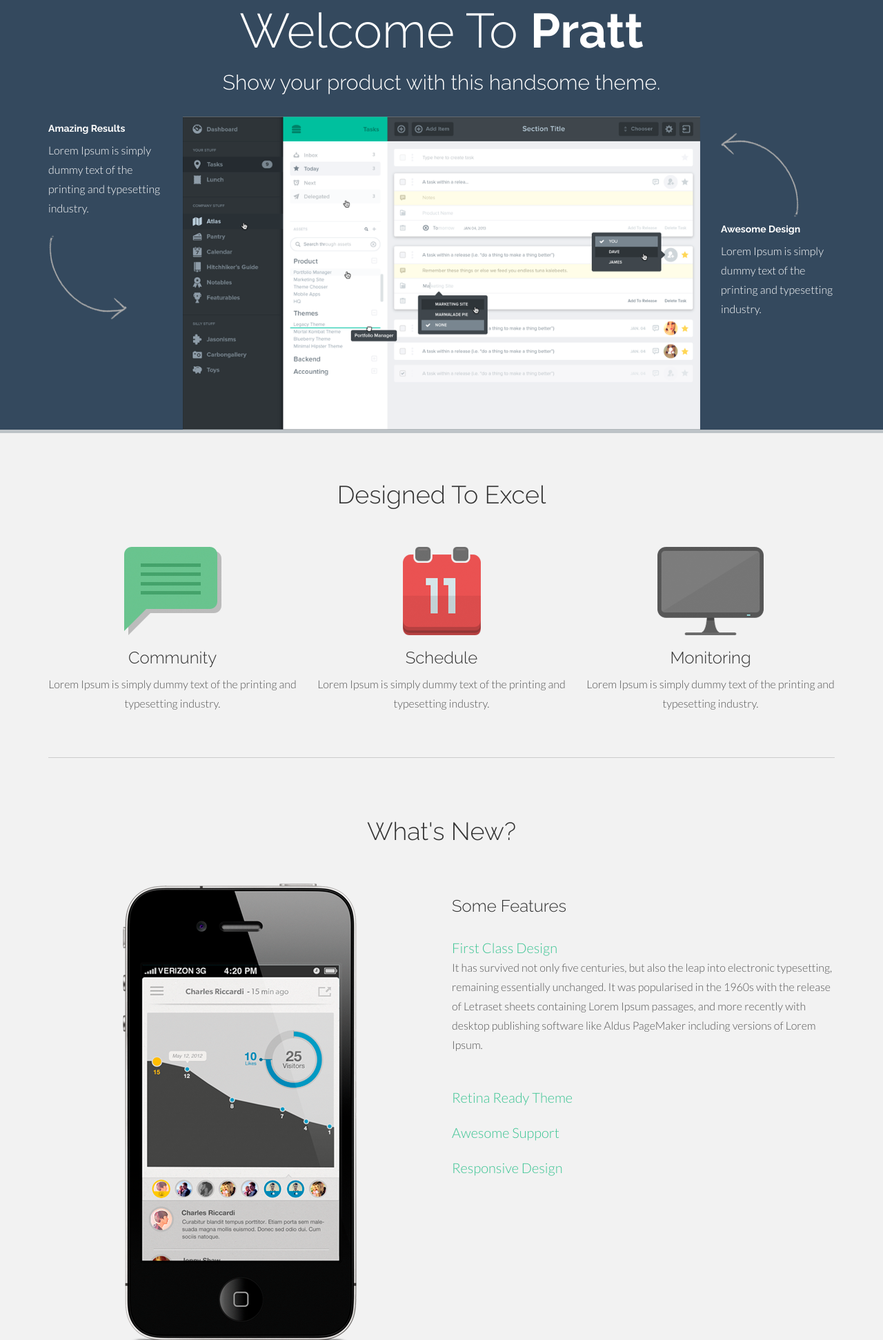
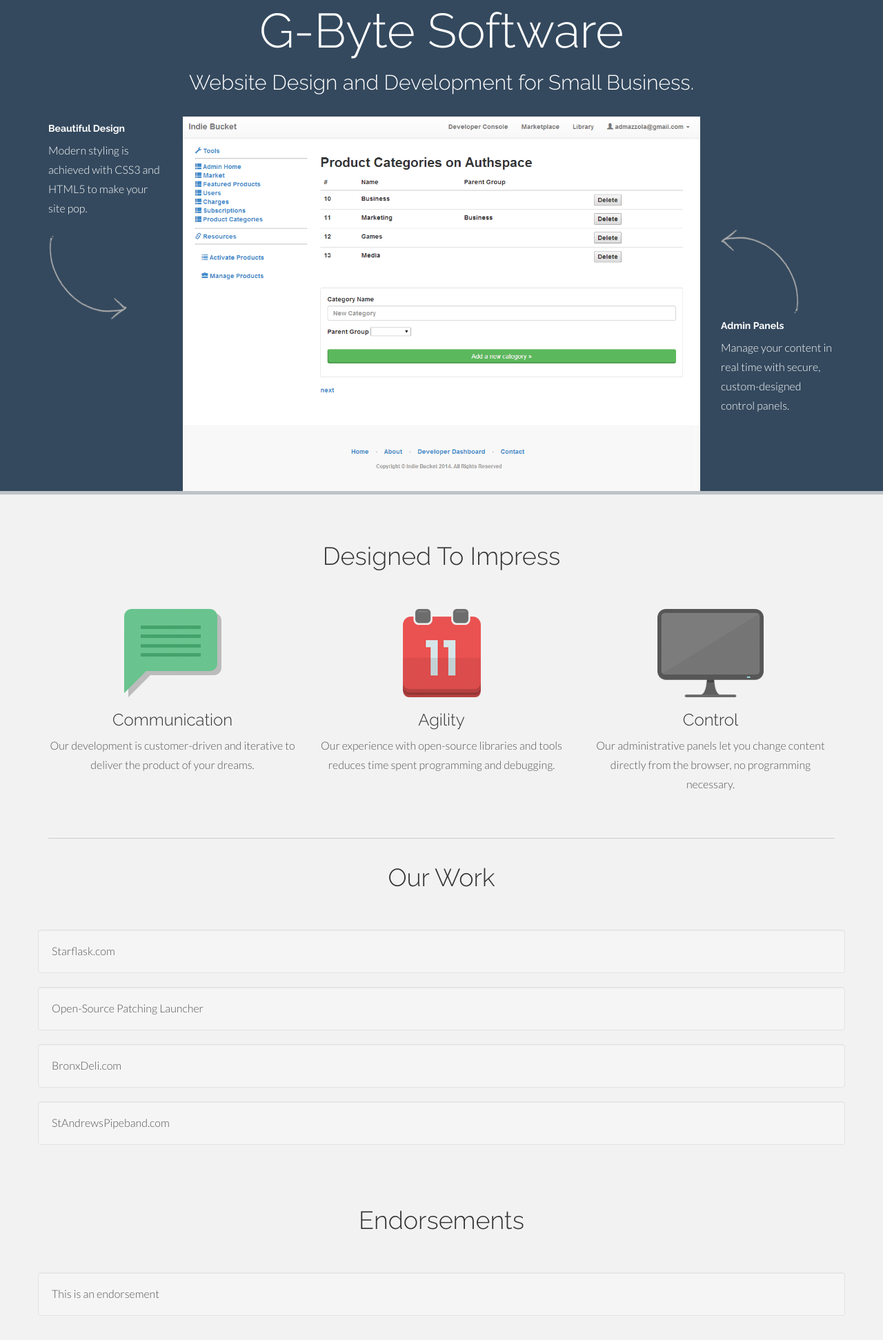
Before and after one commit to ethereumdegen/oldgithub.io, a plain HTML site: page index.html in a window 1280 px wide. Shown: the part 134-2077 px from the top of the page at 69% size. Drawn offline with Linux system fonts and the light colour scheme.

Commit message:
Added gbyte

```diff
--- a/index.html
+++ b/index.html
@@ -7,7 +7,7 @@
     <meta name="author" content="Alvarez.is - BlackTie.co">
     <link rel="shortcut icon" href="assets/ico/favicon.png">
 
-    <title>Pratt - Free Bootstrap 3 Theme</title>
+    <title>G-Byte Software Solutions</title>
 
     <!-- Bootstrap core CSS -->
     <link href="assets/css/bootstrap.css" rel="stylesheet">
@@ -35,12 +35,12 @@
 	            <span class="icon-bar"></span>
 	            <span class="icon-bar"></span>
 	          </button>
-	          <a class="navbar-brand" href="#"><b>Pratt</b></a>
+	          <a class="navbar-brand" href="#"><b>G-Byte Software</b></a>
 	        </div>
 	        <div class="navbar-collapse collapse">
 	          <ul class="nav navbar-nav">
 	            <li class="active"><a href="#home" class="smothscroll">Home</a></li>
-	            <li><a href="#desc" class="smothscroll">Description</a></li>
+	            <li><a href="#desc" class="smothscroll">Experience</a></li>
 	            <li><a href="#showcase" class="smothScroll">Showcase</a></li>
 	            <li><a href="#contact" class="smothScroll">Contact</a></li>
 	          </ul>
@@ -54,24 +54,24 @@
 	    <div class="container">
 	    	<div class="row centered">
 	    		<div class="col-lg-12">
-					<h1>Welcome To <b>Pratt</b></h1>
-					<h3>Show your product with this handsome theme.</h3>
+					<h1>G-Byte Software</h1>
+					<h3>Website Design and Development for Small Business.</h3>
 					<br>
 	    		</div>
 
 	    		<div class="col-lg-2">
-	    			<h5>Amazing Results</h5>
-	    			<p>Lorem Ipsum is simply dummy text of the printing and typesetting industry.</p>
+	    			<h5>Beautiful Design</h5>
+	    			<p>Modern styling is achieved with CSS3 and HTML5 to make your site pop.</p>
 	    			<img class="hidden-xs hidden-sm hidden-md" src="assets/img/arrow1.png">
 	    		</div>
 	    		<div class="col-lg-8">
-	    			<img class="img-responsive" src="assets/img/app-bg.png" alt="">
+	    			<img class="img-responsive" src="assets/img/app.png" alt="">
 	    		</div>
-	    		<div class="col-lg-2">
+	    		<div class="col-lg-2" style="padding-top:140px">
 	    			<br>
 	    			<img class="hidden-xs hidden-sm hidden-md" src="assets/img/arrow2.png">
-	    			<h5>Awesome Design</h5>
-	    			<p>Lorem Ipsum is simply dummy text of the printing and typesetting industry.</p>
+	    			<h5>Admin Panels</h5>
+	    			<p>Manage your content in real time with secure, custom-designed control panels.</p>
 	    		</div>
 	    	</div>
 	    </div> <!--/ .container -->
@@ -83,23 +83,23 @@
 	<div id="intro">
 		<div class="container">
 			<div class="row centered">
-				<h1>Designed To Excel</h1>
+				<h1>Designed To Impress</h1>
 				<br>
 				<br>
 				<div class="col-lg-4">
 					<img src="assets/img/intro01.png" alt="">
-					<h3>Community</h3>
-					<p>Lorem Ipsum is simply dummy text of the printing and typesetting industry.</p>
+					<h3>Communication</h3>
+					<p>Our development is customer-driven and iterative to deliver the product of your dreams.</p>
 				</div>
 				<div class="col-lg-4">
 					<img src="assets/img/intro02.png" alt="">
-					<h3>Schedule</h3>
-					<p>Lorem Ipsum is simply dummy text of the printing and typesetting industry.</p>
+					<h3>Agility</h3>
+					<p>Our experience with open-source libraries and tools reduces time spent programming and debugging.</p>
 				</div>
 				<div class="col-lg-4">
 					<img src="assets/img/intro03.png" alt="">
-					<h3>Monitoring</h3>
-					<p>Lorem Ipsum is simply dummy text of the printing and typesetting industry.</p>
+					<h3>Control</h3>
+					<p>Our administrative panels let you change content directly from the browser, no programming necessary.</p>
 				</div>
 			</div>
 			<br>
@@ -107,13 +107,51 @@
 	    </div> <!--/ .container -->
 	</div><!--/ #introwrap -->
 
+
+	<!-- FEATURES WRAP -->
+	<div id="projects">
+		<div class="container">
+			<div class="row">
+				<h1 class="centered">Our Work</h1>
+				<br>
+				<br>
+
+
+				<div class="well">
+					Starflask.com
+				</div>
+
+				<div class="well">
+					Open-Source Patching Launcher
+				</div>
+
+				<div class="well">
+					BronxDeli.com
+				</div>
+
+				<div class="well">
+					StAndrewsPipeband.com
+				</div>
+
+			</div>
+		</div>
+	</div>
+
 	<!-- FEATURES WRAP -->
 	<div id="features">
 		<div class="container">
 			<div class="row">
-				<h1 class="centered">What's New?</h1>
+				<h1 class="centered">Endorsements</h1>
 				<br>
 				<br>
+
+				<div class="well">
+
+					This is an endorsement
+				</div>
+
+
+				<!--
 				<div class="col-lg-6 centered">
 					<img class="centered" src="assets/img/mobile.png" alt="">
 				</div>
@@ -121,20 +159,20 @@
 				<div class="col-lg-6">
 					<h3>Some Features</h3>
 					<br>
-				<!-- ACCORDION -->
+
 		            <div class="accordion ac" id="accordion2">
 		                <div class="accordion-group">
 		                    <div class="accordion-heading">
 		                        <a class="accordion-toggle" data-toggle="collapse" data-parent="#accordion2" href="#collapseOne">
 		                        First Class Design
 		                        </a>
-		                    </div><!-- /accordion-heading -->
+		                    </div>
 		                    <div id="collapseOne" class="accordion-body collapse in">
 		                        <div class="accordion-inner">
 								<p>It has survived not only five centuries, but also the leap into electronic typesetting, remaining essentially unchanged. It was popularised in the 1960s with the release of Letraset sheets containing Lorem Ipsum passages, and more recently with desktop publishing software like Aldus PageMaker including versions of Lorem Ipsum.</p>
-								</div><!-- /accordion-inner -->
-		                    </div><!-- /collapse -->
-		                </div><!-- /accordion-group -->
+								</div>
+		                    </div>
+		                </div><
 		                <br>
 
 		                <div class="accordion-group">
@@ -146,9 +184,10 @@
 		                    <div id="collapseTwo" class="accordion-body collapse">
 		                        <div class="accordion-inner">
 								<p>It has survived not only five centuries, but also the leap into electronic typesetting, remaining essentially unchanged. It was popularised in the 1960s with the release of Letraset sheets containing Lorem Ipsum passages, and more recently with desktop publishing software like Aldus PageMaker including versions of Lorem Ipsum.</p>
-								</div><!-- /accordion-inner -->
-		                    </div><!-- /collapse -->
-		                </div><!-- /accordion-group -->
+								</div>
+		                    </div>
+		                </div>
+
 		                <br>
 
 		                 <div class="accordion-group">
@@ -160,9 +199,9 @@
 		                    <div id="collapseThree" class="accordion-body collapse">
 		                        <div class="accordion-inner">
 								<p>It has survived not only five centuries, but also the leap into electronic typesetting, remaining essentially unchanged. It was popularised in the 1960s with the release of Letraset sheets containing Lorem Ipsum passages, and more recently with desktop publishing software like Aldus PageMaker including versions of Lorem Ipsum.</p>
-								</div><!-- /accordion-inner -->
-		                    </div><!-- /collapse -->
-		                </div><!-- /accordion-group -->
+								</div>
+		                    </div>
+		                </div>
 		                <br>
 
 		                 <div class="accordion-group">
@@ -174,11 +213,12 @@
 		                    <div id="collapseFour" class="accordion-body collapse">
 		                        <div class="accordion-inner">
 								<p>It has survived not only five centuries, but also the leap into electronic typesetting, remaining essentially unchanged. It was popularised in the 1960s with the release of Letraset sheets containing Lorem Ipsum passages, and more recently with desktop publishing software like Aldus PageMaker including versions of Lorem Ipsum.</p>
-								</div><!-- /accordion-inner -->
-		                    </div><!-- /collapse -->
-		                </div><!-- /accordion-group -->
+								</div>
+		                    </div>
+		                </div>
 		                <br>
-					</div><!-- Accordion -->
+					</div>
+					 -->
 				</div>
 			</div>
 		</div><!--/ .container -->
@@ -189,7 +229,7 @@
 	<div id="showcase">
 		<div class="container">
 			<div class="row">
-				<h1 class="centered">Some Screenshots</h1>
+				<h1 class="centered">Showcase</h1>
 				<br>
 				<div class="col-lg-8 col-lg-offset-2">
 					<div id="carousel-example-generic" class="carousel slide">
@@ -222,19 +262,21 @@
 	<div id="footerwrap">
 		<div class="container">
 			<div class="col-lg-5">
-				<h3>Address</h3>
+
+				<img src="assets/img/dev.png" alt="">
+
 				<p>
-				Av. Greenville 987,<br/>
-				New York,<br/>
-				90873<br/>
-				United States
+				Andrew Mazzola<br/>
+				admazzola@gmail.com<br/>
+				BSEE, Kettering University 2014
 				</p>
 			</div>
 
 			<div class="col-lg-7">
 				<h3>Drop Us A Line</h3>
 				<br>
-				<form role="form" action="#" method="post" enctype="plain">
+
+				<form role="form"action="mailto:admazzola@gmail.com" method="post" enctype="plain">
 				  <div class="form-group">
 				    <label for="name1">Your Name</label>
 				    <input type="name" name="Name" class="form-control" id="name1" placeholder="Your Name">
@@ -244,7 +286,7 @@
 				    <input type="email" name="Mail" class="form-control" id="email1" placeholder="Enter email">
 				  </div>
 				  <div class="form-group">
-				  	<label>Your Text</label>
+				  	<label>Message</label>
 				  	<textarea class="form-control" name="Message" rows="3"></textarea>
 				  </div>
 				  <br>
@@ -255,7 +297,7 @@
 	</div>
 	<div id="c">
 		<div class="container">
-			<p>Created by <a href="http://www.blacktie.co">BLACKTIE.CO</a></p>
+
 
 		</div>
 	</div>
```
Also changed, not shown: assets/img/app.png (added), assets/img/dev.png (added), assets/img/item-01.png, assets/img/item-02.png.
